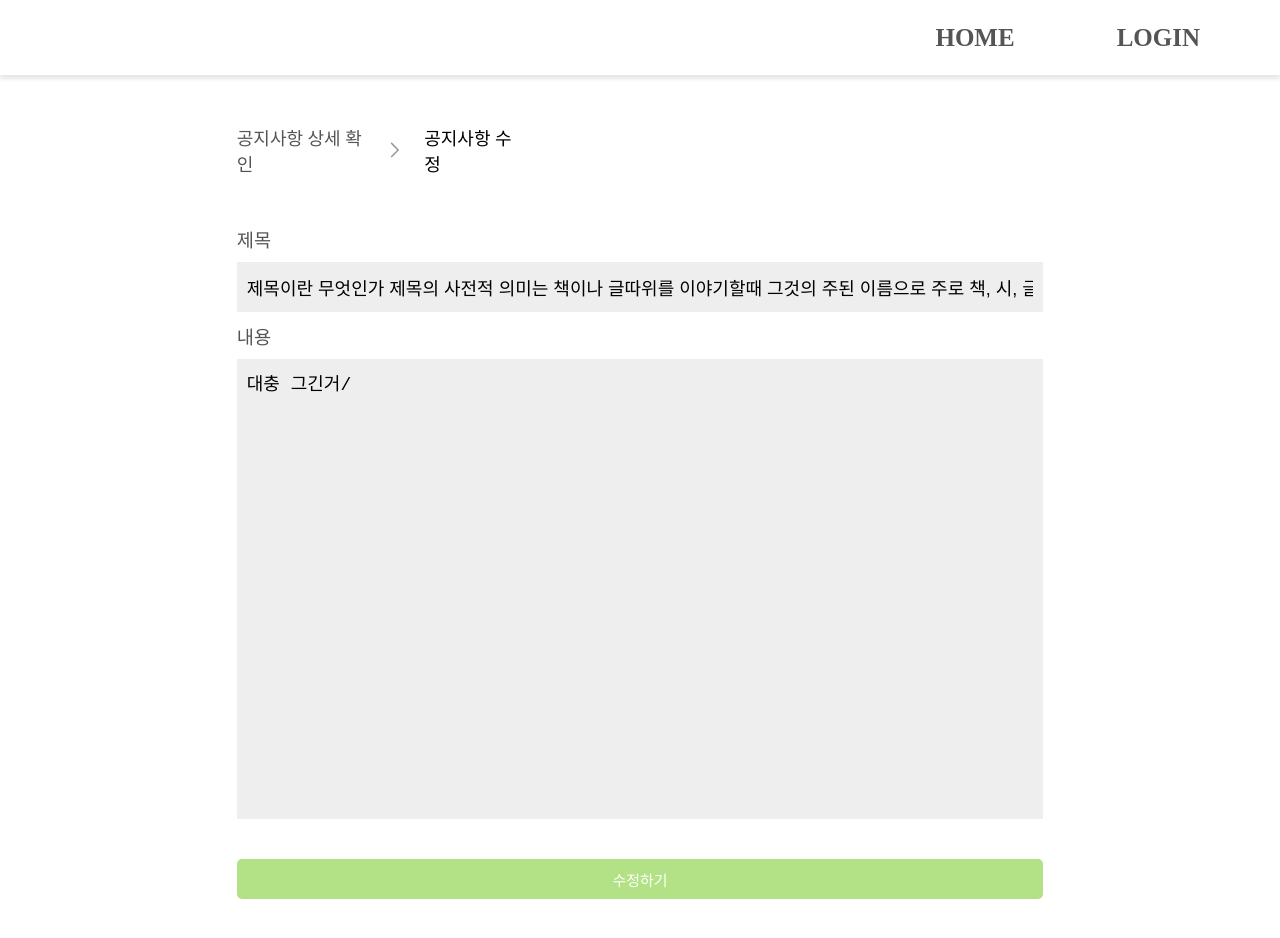
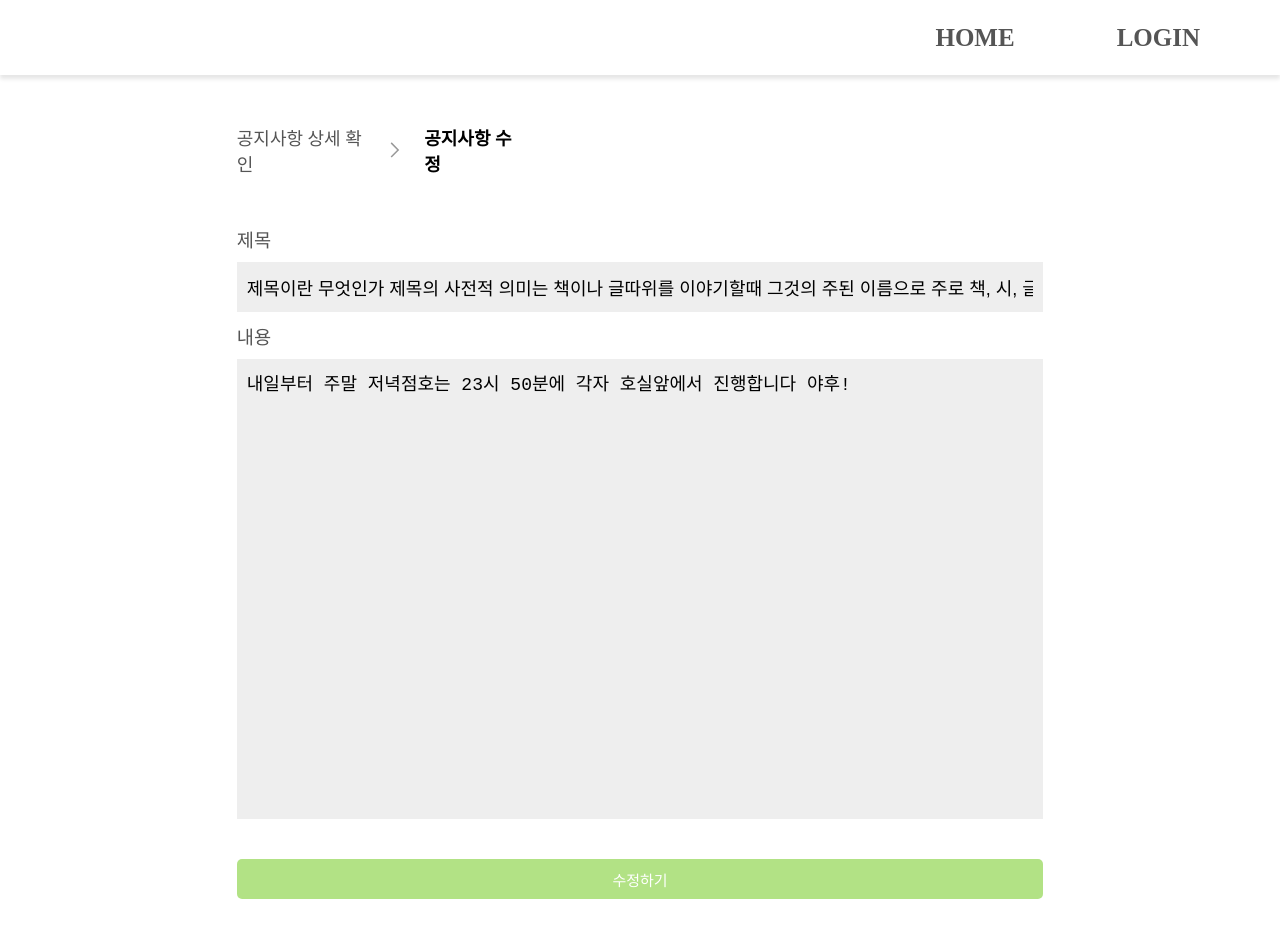
Before and after one commit to Gram-Doffice/Doffice_FE, a React (Vite) app: page /modify-notice in a window 1280 px wide. Shown: the top 938 px of the page. Built offline with nearby package versions, Linux system fonts and the light colour scheme.

Commit message:
럍: 마지막 문구수정 및 폰트 굵기 수정

```diff
--- a/src/pages/Modify_Lost.jsx
+++ b/src/pages/Modify_Lost.jsx
@@ -135,6 +135,7 @@ const Page_PostList = styled.span`
 const Page_WriteLost = styled.div`
   font-size: 18px;
   color: #000000;
+    font-weight: 700;
   cursor: pointer;
 
   @media (max-width: 600px) {
--- a/src/pages/Modify_Notice.jsx
+++ b/src/pages/Modify_Notice.jsx
@@ -37,7 +37,7 @@ const Modify_Notice = () => {
               <Detail_container
                 type="text"
                 placeholder="내용을 입력해주세요"
-                defaultValue={"대충 그긴거/"}
+                defaultValue={"내일부터 주말 저녁점호는 23시 50분에 각자 호실앞에서 진행합니다 야후!"}
               ></Detail_container>
             </Detail>
             <Upload_Button>수정하기</Upload_Button>
@@ -126,6 +126,7 @@ const Page_PostList = styled.span`
 const Page_WriteNotice = styled.div`
   font-size: 18px;
   color: #000000;
+    font-weight: 700;
   cursor: pointer;
 
   @media (max-width: 1024px) {
--- a/src/pages/Write_Lost.jsx
+++ b/src/pages/Write_Lost.jsx
@@ -114,7 +114,7 @@ const Page_PostList = styled.span`
 const Page_WriteLost = styled.div`
   font-size: 18px;
   color: #000000;
-
+  font-weight: 700;
   &:hover {
     cursor: pointer;
   }
--- a/src/pages/Write_Notice.jsx
+++ b/src/pages/Write_Notice.jsx
@@ -77,6 +77,7 @@ const Page_PostList = styled.span`
 const Page_WriteNotice = styled.div`
         font-size: 18px;
     color: #000000;
+      font-weight: 700;
         &:hover{
     cursor: pointer;
   }
```
